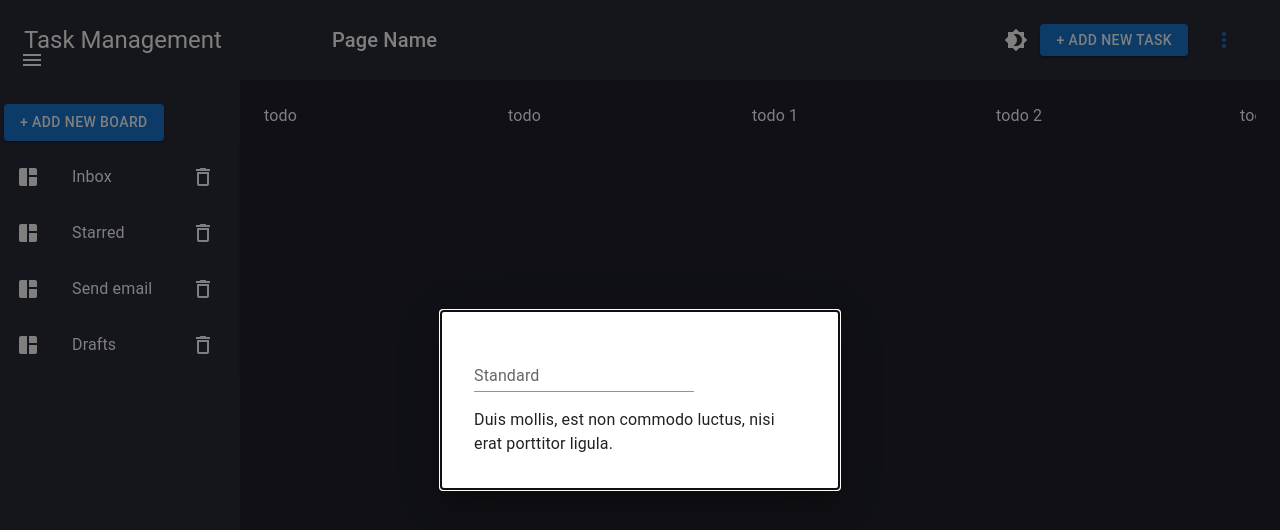
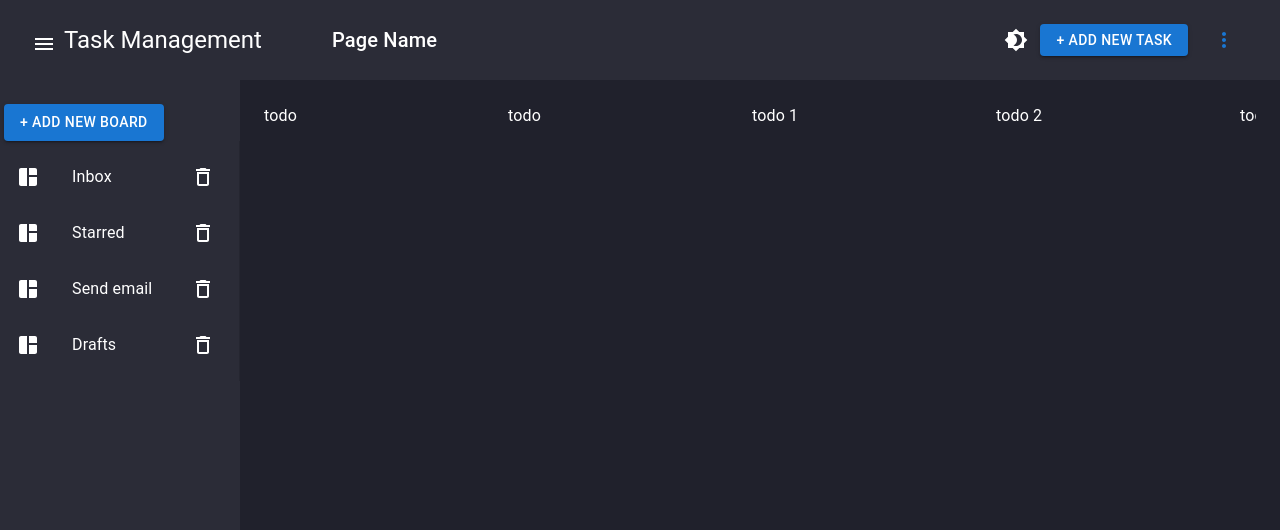
Before and after one commit to irmhanif/task-management, a React (Create React App) app: page / in a window 1280 px wide. Shown: the top 530 px of the page. Built offline with nearby package versions, Linux system fonts and the light colour scheme.

Commit message:
UI Changes

```diff
--- a/package.json
+++ b/package.json
@@ -43,5 +43,10 @@
       "last 1 firefox version",
       "last 1 safari version"
     ]
+  },
+  "devDependencies": {
+    "autoprefixer": "^10.4.14",
+    "postcss": "^8.4.24",
+    "tailwindcss": "^3.3.2"
   }
 }
--- /dev/null
+++ b/postcss.config.js
@@ -0,0 +1,6 @@
+module.exports = {
+  plugins: {
+    tailwindcss: {},
+    autoprefixer: {},
+  },
+}
--- a/src/App.js
+++ b/src/App.js
@@ -1,5 +1,6 @@
 import Header from './components/Header';
 import './App.scss';
+import './index.css';
 import React, { useContext } from 'react';
 import { AppContext } from './Context';
 import Content from './components/Content';
@@ -10,11 +11,16 @@ function App() {
   const darkMode = theme.state.darkMode;
 
   console.log('darkMode dsd',darkMode)
+  const [drawerState, setDrawerState] = React.useState(false);
+  const handleCollapse = () => {
+    setDrawerState(!drawerState);
+  };
+
   return (
     <div className={`appContainer ${darkMode? 'dark' : 'light'}`}>
-      <Header />
+      <Header handleCollapse={handleCollapse}/>
 
-      <Content />
+      <Content drawerState={drawerState}/>
     </div>
   );
 }
--- a/src/App.scss
+++ b/src/App.scss
@@ -1,3 +1,7 @@
+@tailwind base;
+@tailwind components;
+@tailwind utilities;
+
 $darkColorText: #000;
 $lightColorText: #fff;
 $darkColorText2: #20212c;
--- a/src/common/Modal/index.js
+++ b/src/common/Modal/index.js
@@ -1,37 +1,50 @@
-import * as React from 'react';
-import Backdrop from '@mui/material/Backdrop';
-import Box from '@mui/material/Box';
-import Modal from '@mui/material/Modal';
-import Fade from '@mui/material/Fade';
-import Button from '@mui/material/Button';
-import Typography from '@mui/material/Typography';
-import { TextField } from '@mui/material';
+import * as React from "react";
+import Backdrop from "@mui/material/Backdrop";
+import Box from "@mui/material/Box";
+import Modal from "@mui/material/Modal";
+import Fade from "@mui/material/Fade";
+import Button from "@mui/material/Button";
+import { DialogTitle, TextField, Typography } from "@mui/material";
+import { useState } from "react";
 
 const style = {
-  position: 'absolute',
-  top: '50%',
-  left: '50%',
-  transform: 'translate(-50%, -50%)',
-  width: 400,
-  bgcolor: 'background.paper',
-  border: '2px solid #000',
+  position: "absolute",
+  top: "50%",
+  left: "50%",
+  transform: "translate(-50%, -50%)",
+  width: 500,
+  bgcolor: "background.paper",
+  border: "2px solid #000",
   boxShadow: 24,
   p: 4,
+  borderRadius: "6px",
 };
 
-export default function TransitionsModal() {
-  const [open, setOpen] = React.useState(true);
-  const handleOpen = () => setOpen(true);
-  const handleClose = () => setOpen(false);
-
+export default function TransitionsModal(props) {
+  const { title = "Create New Board", btnAction = () => {} } = props;
+  const [open, setOpen] = useState(false);
+  const [inputValue, setInputValue] = useState("");
+  const handleModal = () => setOpen(!open);
+  const handleBtnAction = () => {
+    if (inputValue) {
+      btnAction(inputValue);
+      handleModal();
+    }
+  };
   return (
     <div>
-      <Button onClick={handleOpen} variant="contained" className="mx-1 w-90 center">+ Add New Board</Button>
+      <Button
+        onClick={handleModal}
+        variant="contained"
+        className="mx-1 w-90 center"
+      >
+        + Add New Board
+      </Button>
       <Modal
         aria-labelledby="transition-modal-title"
         aria-describedby="transition-modal-description"
         open={open}
-        onClose={handleClose}
+        onClose={handleModal}
         closeAfterTransition
         slots={{ backdrop: Backdrop }}
         slotProps={{
@@ -42,11 +55,59 @@ export default function TransitionsModal() {
       >
         <Fade in={open}>
           <Box sx={style}>
-          <TextField id="standard-basic" label="Standard" variant="standard" />
+                  <h5 className="font-bold">{title}</h5>
+            <div
+              className="row"
+              style={{ marginTop: "15px", justifyItems: "center" }}
+            >
+              <div className="col-md-12">
+                  <h6 className="font-medium">Board Name</h6>
+                <TextField
+                  id="standard-basic"
+                  label=""
+                  variant="standard"
+                  onChange={(e) => setInputValue(e.target.value)}
+                />
+              </div>
 
-            <Typography id="transition-modal-description" sx={{ mt: 2 }}>
-              Duis mollis, est non commodo luctus, nisi erat porttitor ligula.
-            </Typography>
+              <div
+                className="row"
+                style={{ alignItems: "self-end", marginTop: "25px" }}
+              >
+                <div className="col-md-12">
+                  <h6 className="font-medium">Column Items</h6>
+                </div>
+                <div className="col-md-10">
+                  <TextField
+                    id="standard-basic"
+                    label=""
+                    variant="standard"
+                    onChange={(e) => setInputValue(e.target.value)}
+                  />
+                </div>
+                <div className="col-md-2">
+                  <Button
+                    onClick={handleBtnAction}
+                    variant="contained"
+                    className="mx-1 w-90 center"
+                  >
+                    +
+                  </Button>
+                </div>
+              </div>
+              <div
+                className="row"
+                style={{ marginTop: "25px", justifyItems: "center" }}
+              >
+                <Button
+                  onClick={handleBtnAction}
+                  variant="contained"
+                  className="mx-1 w-90 center"
+                >
+                  Create
+                </Button>
+              </div>
+            </div>
           </Box>
         </Fade>
       </Modal>
--- a/src/components/Content.js
+++ b/src/components/Content.js
@@ -1,33 +1,30 @@
-import * as React from "react";
+import React, { useState } from "react";
 import Box from "@mui/material/Box";
 import CssBaseline from "@mui/material/CssBaseline";
 import Board from "./Board";
 import Navbar from "./Navbar";
 import { IconButton } from "@mui/material";
-import MenuIcon from "@mui/icons-material/Menu";
 import TransitionsModal from "../common/Modal";
 
-export default function Content() {
-  const [drawerState, setDrawerState] = React.useState(false);
-  const handleCollapse = () => {
-    setDrawerState(!drawerState);
-  };
+export default function Content(props) {
+  const {
+    drawerState
+  } = props;
+  const [boards, setBoards] = useState([
+    "Inbox",
+    "Starred",
+    "Send email",
+    "Drafts",
+  ])
+  const createBoard =(value) => {
+    setBoards([...boards, value])
+  }
   return (
     <Box
       sx={{ display: "flex", width: "100%", position: "relative" }}
       className="content"
     >
       <CssBaseline />
-      <div style={{ position: "absolute", top: "-40px", left: "12px" }}>
-        <IconButton
-          aria-label="more"
-          id="long-button"
-          aria-haspopup="true"
-          onClick={handleCollapse}
-        >
-          <MenuIcon className="navIcon" />
-        </IconButton>
-      </div>
 
       <div
         className="mt-4 navBarParent"
@@ -37,9 +34,14 @@ export default function Content() {
             : {}
         }
       >
-      <TransitionsModal />
+      <TransitionsModal
+        btnAction={createBoard}
+        />
 
-        <Navbar />
+        <Navbar
+        boards={boards}
+        setBoards={setBoards}
+        />
       </div>
 
       <Box
--- a/src/components/Header.js
+++ b/src/components/Header.js
@@ -7,10 +7,11 @@ import IconButton from "@mui/material/IconButton";
 import Brightness4Icon from "@mui/icons-material/Brightness4";
 import Brightness7Icon from "@mui/icons-material/Brightness7";
 import { AppContext } from "../Context";
+import MenuIcon from "@mui/icons-material/Menu";
 
 function Header(props) {
   const theme = useContext(AppContext);
-
+  const {handleCollapse} = props
   const {darkMode, boards} = theme.state;
   console.log("boards ", boards);
   const onClick = () => {
@@ -21,6 +22,14 @@ function Header(props) {
     <header className="p-4 w-100 d-flex justify-content-between header">
       <div className="d-flex justify-content-between row w-50">
         <div className="d-flex col-md-6">
+        <IconButton
+          aria-label="more"
+          id="long-button"
+          aria-haspopup="true"
+          onClick={handleCollapse}
+        >
+          <MenuIcon className="navIcon" />
+        </IconButton>
           <Title value={"Task Management"} />
         </div>
         <div className="d-flex col-md-6">
--- a/src/components/Navbar.js
+++ b/src/components/Navbar.js
@@ -15,7 +15,8 @@ import { DeleteOutline } from "@mui/icons-material";
 
 const drawerWidth = 240;
 
-export default function Navbar() {
+export default function Navbar(props) {
+  const {boards, setBoards} = props
   const [selectedTab, setSelectedTab] = useState("");
 
   const handleTabClick = (tabName) => {
@@ -23,16 +24,11 @@ export default function Navbar() {
     console.log('selectedTab',selectedTab);
   };
 
-  const [boards, setBoards] = useState([
-    "Inbox",
-    "Starred",
-    "Send email",
-    "Drafts",
-  ]);
   const handleRemove = (tabName) => {
     let cloneBoards = [...boards];
     const index = cloneBoards.indexOf(tabName);
-    if (index > -1) {
+    let conf = window.confirm(`Are you sure, you want to remove ${tabName}`);
+    if (conf && index > -1) {
       // only splice array when item is found
       cloneBoards.splice(index, 1); // 2nd parameter means remove one item only
     }
--- a/src/helper.js
+++ b/src/helper.js
@@ -3,5 +3,6 @@ export const setLocalStorage = (key, payload) => {
 }
 
 export const getLocalStorage = (key) => {
-    localStorage.getItem(key)
+    const values = localStorage.getItem(key)
+    return JSON.parse(values)
 }
--- /dev/null
+++ b/src/index.css
@@ -0,0 +1,7 @@
+@tailwind base;
+@tailwind components;
+@tailwind utilities;
+
+h1.text-3xl.font-bold.underline {
+    color: red;
+}
--- /dev/null
+++ b/tailwind.config.js
@@ -0,0 +1,9 @@
+module.exports = {
+  content: [
+    './src/**/*.{js,jsx,ts,tsx}',
+  ],
+  theme: {
+    extend: {},
+  },
+  plugins: [],
+}
```
